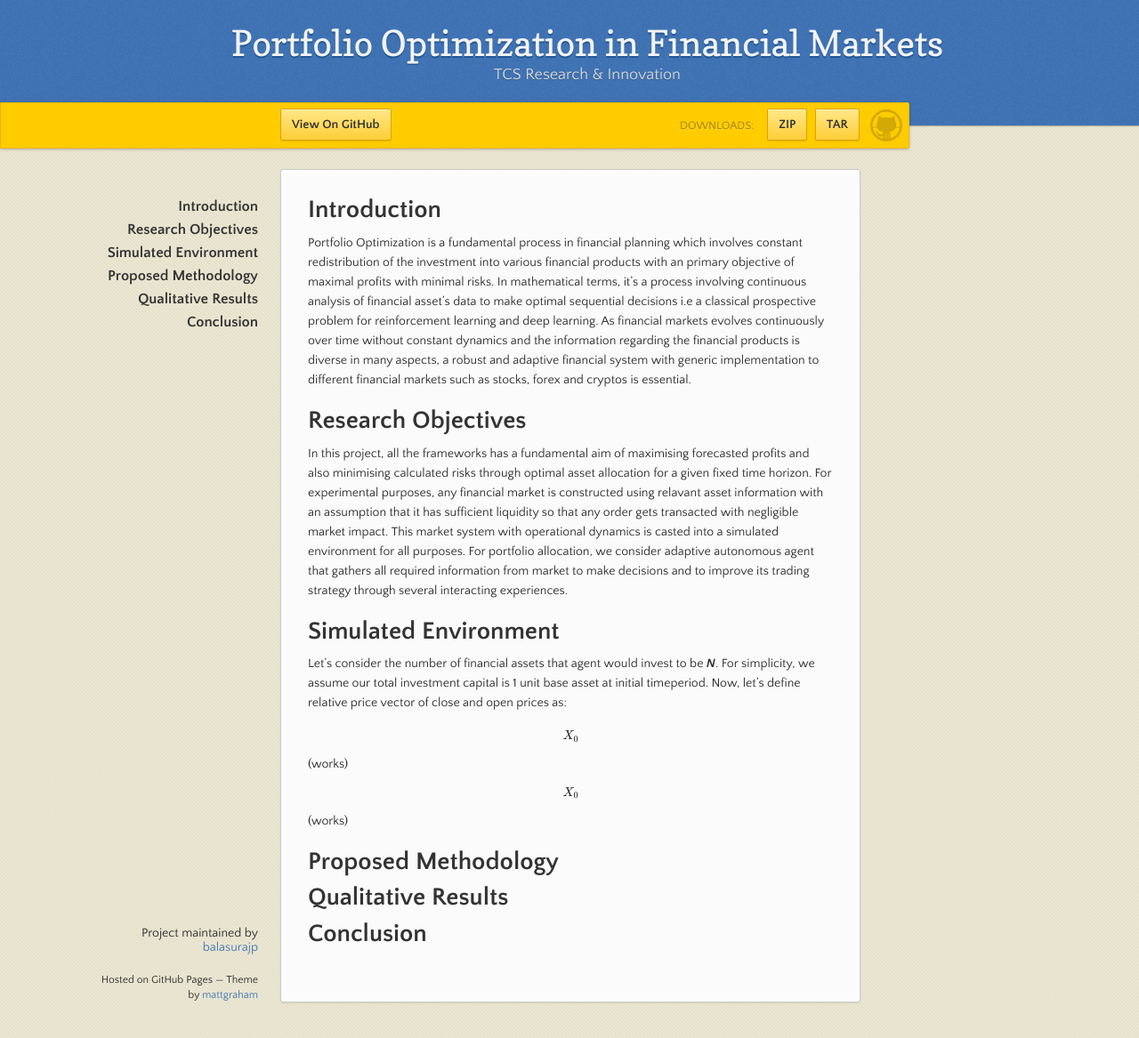
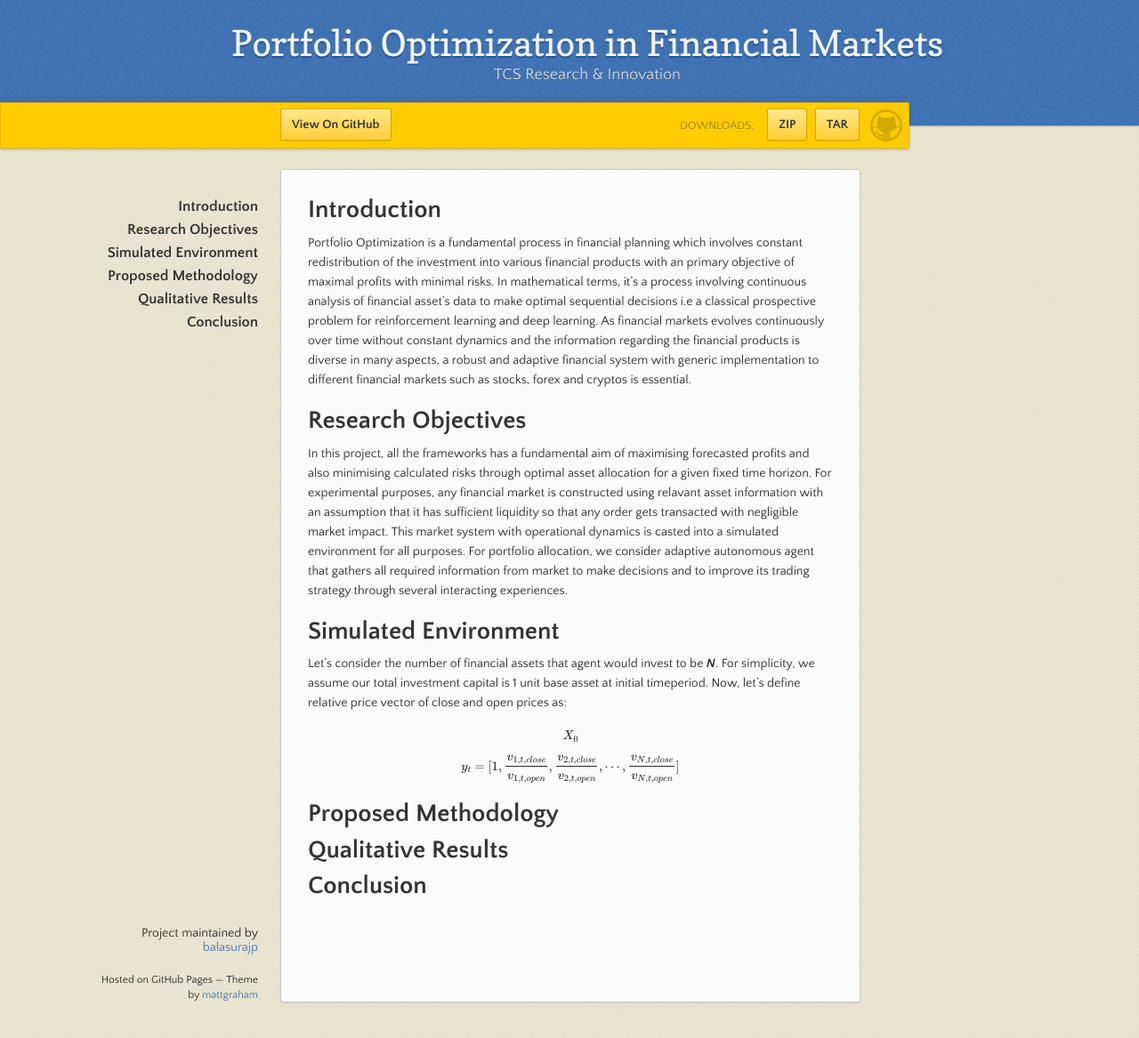
Before and after one commit to balasurajp/financial_portfolio_optimization, a Jekyll site: the page built from docs/index.md, in a window 1280 px wide and 1167 px high. Shown: the whole window at 89% size. Built offline with Jekyll 4.4.1, drawn with Linux system fonts in a browser that asks for light colours; formulas are drawn with MathJax 3.

Commit message:
Update index.md

```diff
--- a/docs/index.md
+++ b/docs/index.md
@@ -138,8 +138,8 @@ In this project, all the frameworks has a fundamental aim of maximising forecast
 Let's consider the number of financial assets that agent would invest to be _**N**_. For simplicity, we assume our total investment capital is 1 unit base asset at initial timeperiod. Now, let's define relative price vector of close and open prices as:
 
   <!-- <p align="center"> <img src="images/se1.PNG" /> </p> -->
-  $$ {X}_{0} $$ (works)
-  $$ X_0 $$ (works)
+  $$ {X}_{0} $$
+  $$ y_t=[1, \frac{v_{1,t, close}}{v_{1,t, open}}, \frac{v_{2,t, close}}{v_{2,t, open}},\cdots,\frac{v_{N,t,close}}{v_{N,t, open}}] $$
 
 # Proposed Methodology
 
```
